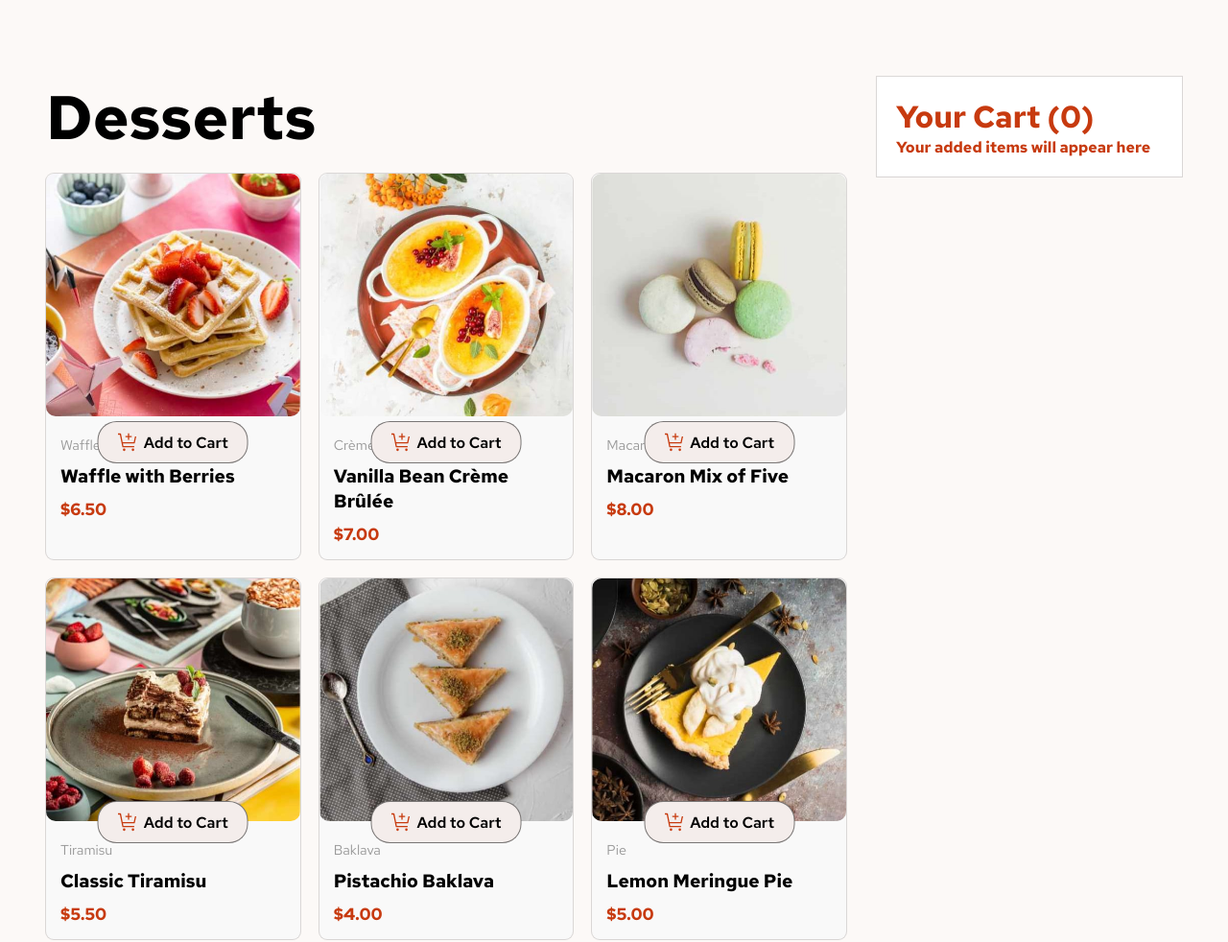
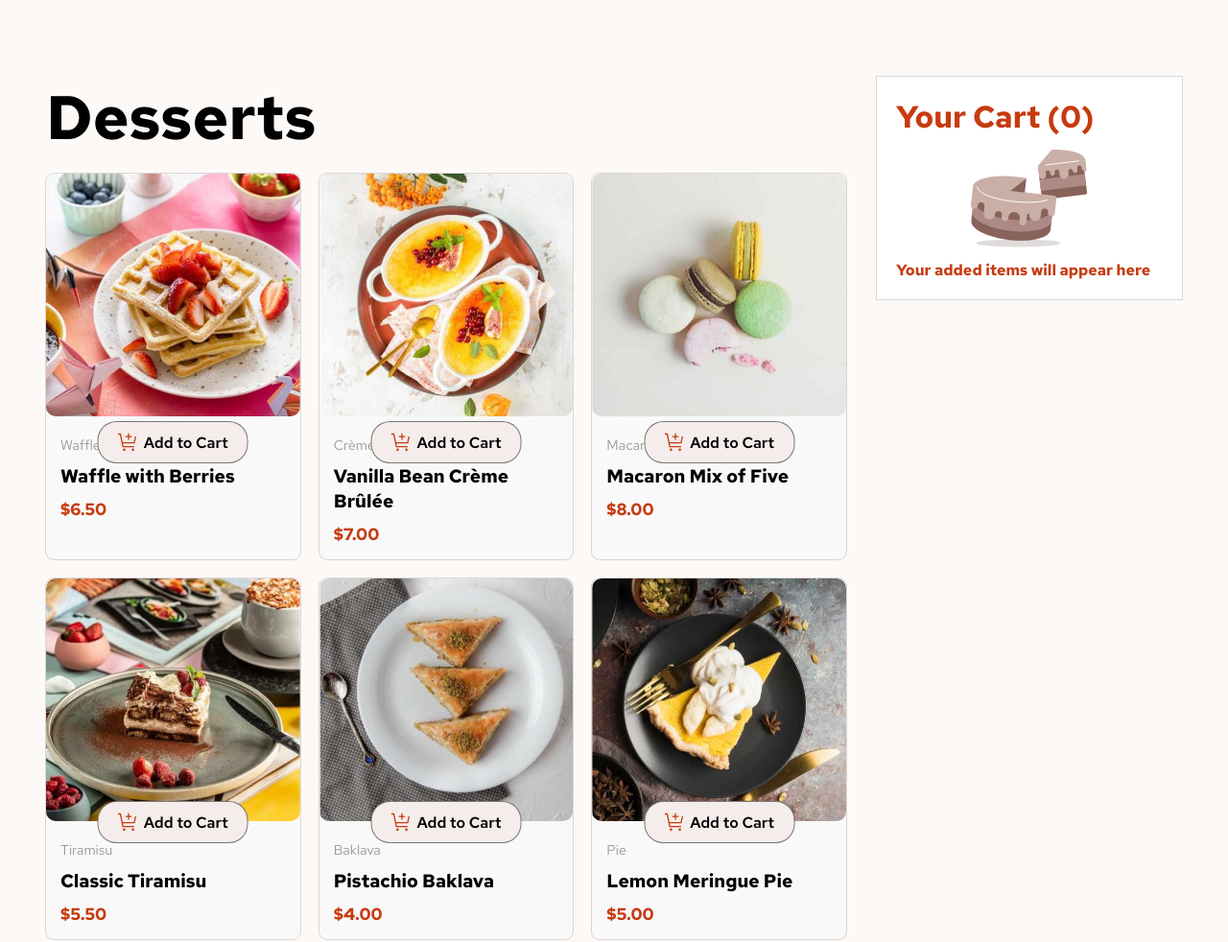
Before and after one commit to itsmecedy/Product-list-with-cart, a website: page index.html in a window 1280 px wide. Shown: the top 982 px of the page at 96% size. Drawn offline with Linux system fonts and the light colour scheme.

Commit message:
fix epmty cart image and message when there is none and atleast one item in the cart.

```diff
--- a/index.html
+++ b/index.html
@@ -25,12 +25,12 @@
       <div class="cart">
         Your Cart
         <span id="cartItemsCount">(0)</span>
-        <p id="cartItems">
-          <img
-            src="./assets/images/illustration-empty-cart.svg"
-            alt="illustration-empty-cart.svg"
-          />
-        </p>
+        <div id="cartItems"></div>
+        <img
+          id="emptyCartImg"
+          src="./assets/images/illustration-empty-cart.svg"
+          alt="illustration-empty-cart.svg"
+        />
         <p class="empty-cart-message">Your added items will appear here</p>
       </div>
     </div>
--- a/script.js
+++ b/script.js
@@ -2,6 +2,7 @@ document.addEventListener("DOMContentLoaded", () => {
   const menuItemsContainer = document.querySelector(".menu-items");
   const cartItemsCount = document.getElementById("cartItemsCount");
   const cartItemsContainer = document.getElementById("cartItems");
+  const emptyCartImg = document.getElementById("emptyCartImg");
   const emptyCartMessage = document.querySelector(".empty-cart-message");
   let totalItems = 0;
   let totalPrice = 0;
@@ -138,6 +139,7 @@ document.addEventListener("DOMContentLoaded", () => {
 
     if (cart.length > 0) {
       emptyCartMessage.style.display = "none";
+      emptyCartImg.style.display = "none";
       let cartTotal = 0;
 
       cart.forEach((item) => {
@@ -216,6 +218,7 @@ document.addEventListener("DOMContentLoaded", () => {
       });
     } else {
       emptyCartMessage.style.display = "block";
+      emptyCartImg.style.display = "block";
     }
   }
 
--- a/style/styles.scss
+++ b/style/styles.scss
@@ -236,6 +236,10 @@ body {
         }
       }
     }
+    #emptyCartImg {
+      display: flex;
+      margin: 0 auto;
+    }
     .total-order {
       display: flex;
       justify-content: space-between;
```
Also changed, not shown: style/styles.css, 1 other file.
